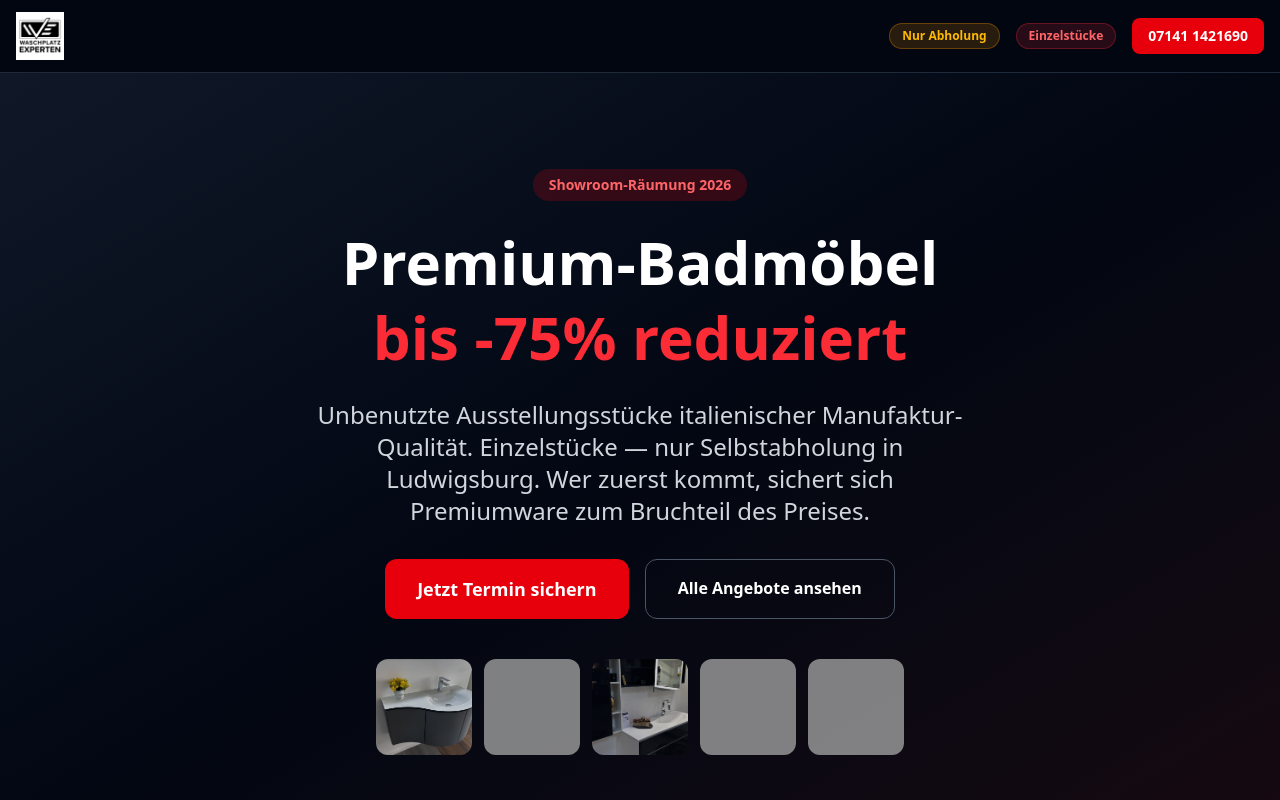
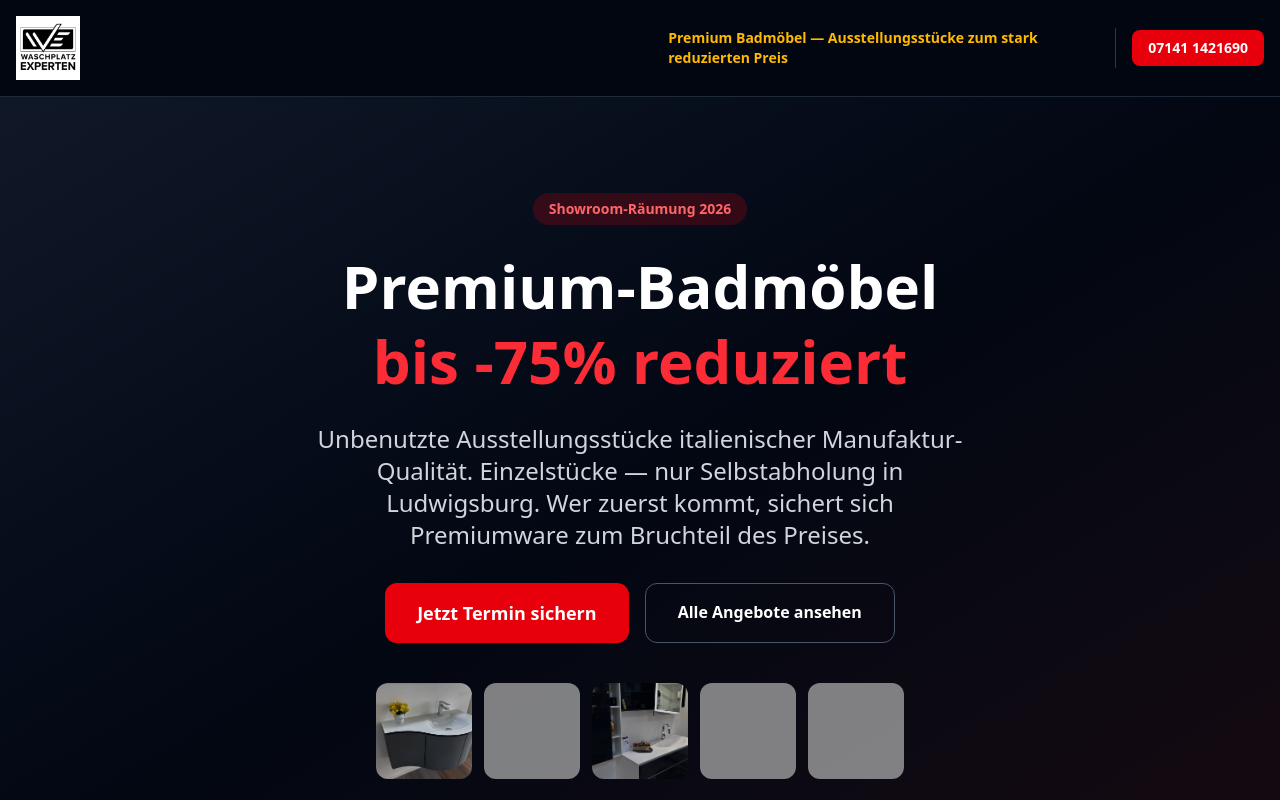
Before and after one commit to TauberFrank/restposten.waschplatz-experten.com, a website: page index.html in a window 1280 px wide. Shown: the top 800 px of the page. Drawn offline with Linux system fonts and the light colour scheme; grey boxes are pictures that could not be loaded.

Commit message:
Ticker, Koje-Nummern, größeres Logo, mailto/WhatsApp mit Produktlink
- Badges durch Typewriter-Ticker ersetzt (6 Nachrichten, 10s Rotation)
- Koje-Nummer überall sichtbar (Titel, Karten, Sidebar, Bilder)
- Mailto/WhatsApp mit Koje-Nr + Produktlink vorbelegt
- Logo größer (h-14/h-16), Header höher (py-4)

Co-Authored-By: Claude Opus 4.6 <noreply@anthropic.com>

```diff
--- a/index.html
+++ b/index.html
@@ -50,12 +50,11 @@
 
     <!-- STICKY HEADER -->
     <header class="sticky top-0 z-50 bg-gray-950/95 backdrop-blur border-b border-gray-800">
-        <div class="max-w-7xl mx-auto px-4 py-3 flex items-center justify-between">
-            <a href="https://restposten.waschplatz-experten.com" class="hover:opacity-80 transition-opacity"><img src="./Siegel_Waschplatz-Experten_V2.jpg" alt="Waschplatz-Experten" class="h-10 sm:h-12"></a>
-            <div class="flex items-center gap-2 sm:gap-4">
-                <span class="text-[10px] sm:text-xs font-semibold bg-amber-500/15 text-amber-400 px-2 sm:px-3 py-1 rounded-full border border-amber-500/30">Nur Abholung</span>
-                <span class="text-[10px] sm:text-xs font-semibold bg-red-500/15 text-red-400 px-2 sm:px-3 py-1 rounded-full border border-red-500/30">Einzelstücke</span>
-                <a href="tel:071411421690" class="bg-red-600 hover:bg-red-700 text-white text-sm font-bold px-4 py-2 rounded-lg transition-colors">07141 1421690</a>
+        <div class="max-w-7xl mx-auto px-4 py-4 flex items-center justify-between">
+            <a href="https://restposten.waschplatz-experten.com" class="hover:opacity-80 transition-opacity"><img src="./Siegel_Waschplatz-Experten_V2.jpg" alt="Waschplatz-Experten" class="h-14 sm:h-16"></a>
+            <div class="flex items-center gap-3 sm:gap-4">
+                <span id="ticker" class="hidden sm:inline-block text-xs lg:text-sm text-amber-400 font-semibold max-w-xs lg:max-w-md border-r border-amber-500/30 pr-3 sm:pr-4"></span>
+                <a href="tel:071411421690" class="bg-red-600 hover:bg-red-700 text-white text-sm font-bold px-4 py-2 rounded-lg transition-colors shrink-0">07141 1421690</a>
             </div>
         </div>
     </header>
@@ -261,6 +260,7 @@
     const grid = document.getElementById('products-grid');
     PRODUCT_ORDER.forEach(id => {
         const p = PRODUCTS[id];
+        const kojeNr = `Koje ${id.replace('koje-', '')}`;
         const card = document.createElement('a');
         card.href = `produkt.html?id=${id}`;
         card.className = 'group block bg-gray-900/50 rounded-2xl overflow-hidden border border-gray-800 hover:border-red-600/50 transition-all hover:shadow-lg hover:shadow-red-600/5';
@@ -268,9 +268,10 @@
             <div class="relative overflow-hidden">
                 <img src="${p.images[0]}" alt="${p.title}" class="w-full h-64 object-cover group-hover:scale-105 transition-transform duration-500" loading="lazy">
                 <span class="absolute top-3 right-3 bg-red-600 text-white text-sm font-black px-3 py-1.5 rounded-lg shadow-lg">-${p.discount}%</span>
+                <span class="absolute top-3 left-3 bg-gray-900/80 text-gray-300 text-xs font-bold px-2.5 py-1 rounded-lg">${kojeNr}</span>
             </div>
             <div class="p-5">
-                <h3 class="font-bold text-lg mb-1 group-hover:text-red-400 transition-colors">${p.title} — ${p.width}</h3>
+                <h3 class="font-bold text-lg mb-1 group-hover:text-red-400 transition-colors">${kojeNr}: ${p.title} — ${p.width}</h3>
                 <p class="text-gray-400 text-base mb-3 line-clamp-2">${p.subtitle}</p>
                 <div class="flex items-baseline gap-3 mb-2">
                     <span class="text-2xl font-black text-red-500">${p.price.toLocaleString('de-DE', {minimumFractionDigits: 0, maximumFractionDigits: 2})} €</span>
@@ -297,6 +298,36 @@
             }
         });
     });
+
+    // Ticker (typewriter effect)
+    (function() {
+        const messages = [
+            'Premium Badmöbel — Ausstellungsstücke zum stark reduzierten Preis',
+            'Abholung in Ludwigsburg bei Stuttgart nach Terminabsprache',
+            'Zwischenzeitlicher Abverkauf ist möglich',
+            'Website wird nicht stundenaktuell gepflegt',
+            'Rufen Sie uns an, ob Ihr Traumwaschtisch noch verfügbar ist',
+            'Telefonisch täglich 8–20 Uhr, auch am Wochenende erreichbar'
+        ];
+        const el = document.getElementById('ticker');
+        if (!el) return;
+        let idx = 0;
+        function typeMessage() {
+            const msg = messages[idx];
+            let c = 0;
+            el.textContent = '';
+            el.style.borderRight = '2px solid #f59e0b';
+            const typing = setInterval(() => {
+                if (c < msg.length) { el.textContent += msg[c]; c++; }
+                else {
+                    clearInterval(typing);
+                    el.style.borderRight = '';
+                    setTimeout(() => { idx = (idx + 1) % messages.length; typeMessage(); }, 7000);
+                }
+            }, 35);
+        }
+        typeMessage();
+    })();
     </script>
 
 </body>
```
Also changed, not shown: datenschutz.html (+2 -2 lines), impressum.html (+2 -2 lines), produkt.html (+49 -15 lines), dist/output.css.
